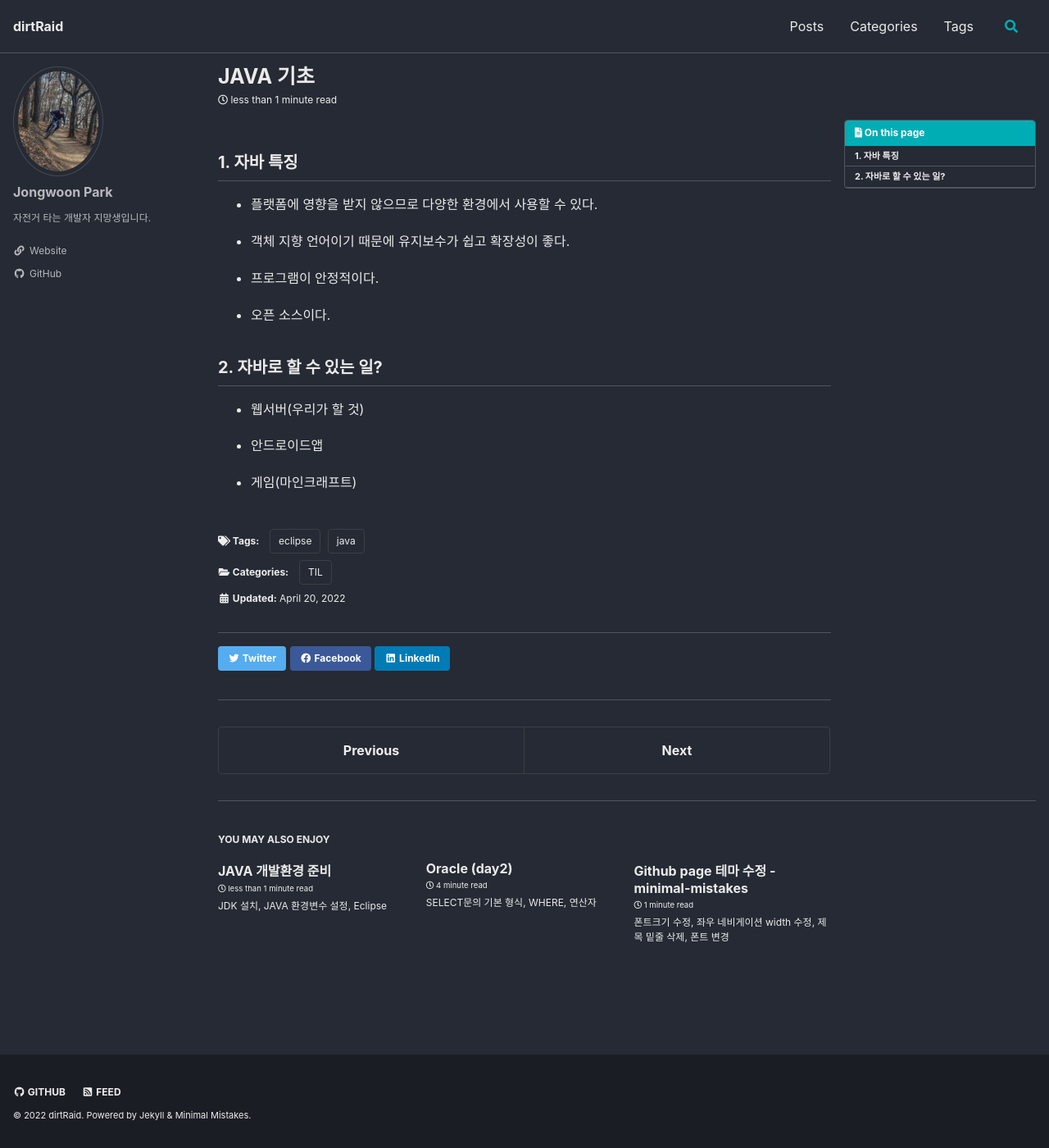
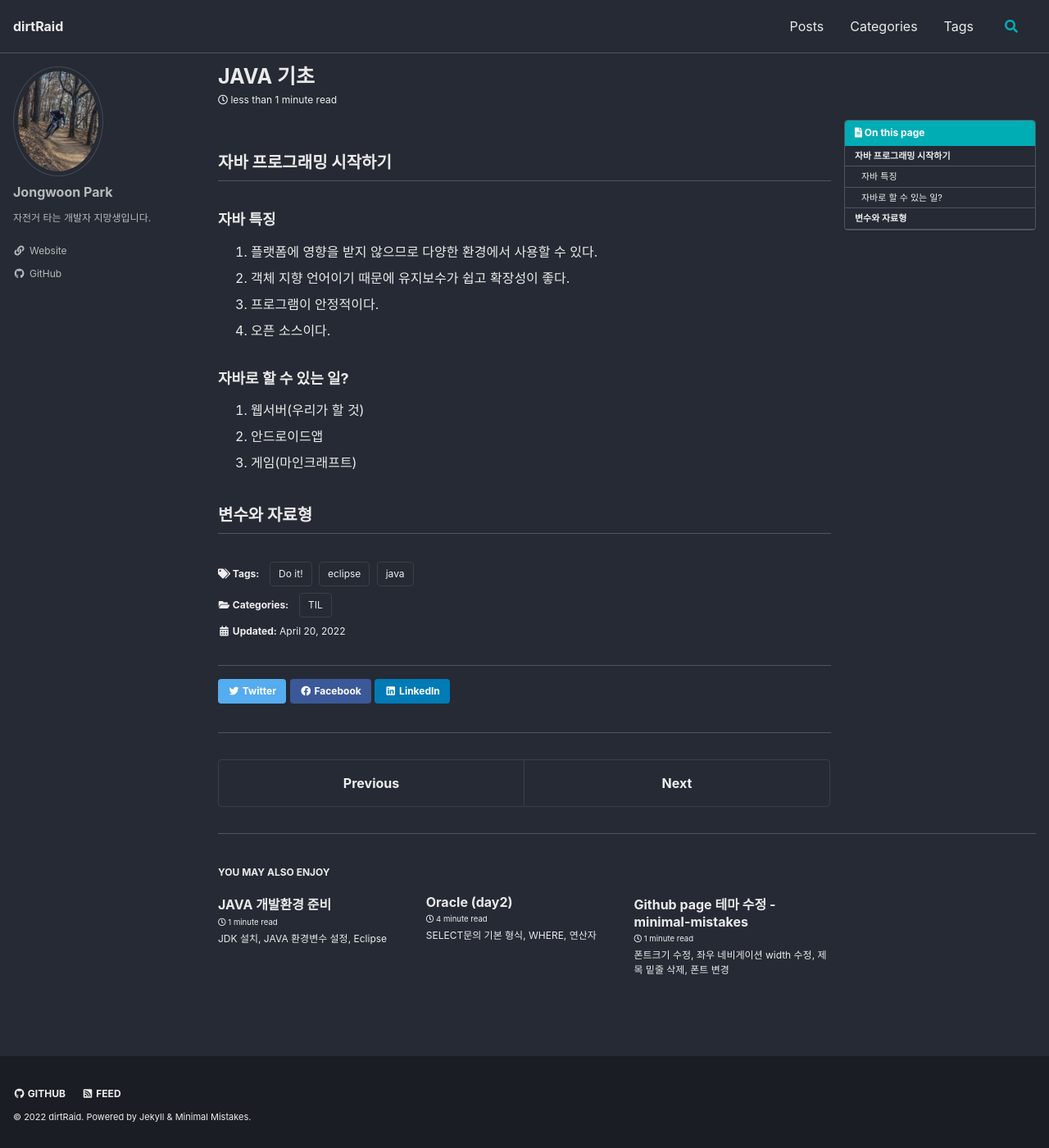
Before and after one commit to nortiz1349/dirtRaid, a Jekyll site: the page built from _posts/2022-04-21-til-java-day1-1.md, in a window 1280 px wide and 1400 px high. Shown: the whole window at 82% size. Built offline with Jekyll 4.4.1, drawn with Linux system fonts in a browser that asks for light colours; cached includes are drawn as plain includes; some web fonts are replaced.

Commit message:
JAVA 오전수업-2

````diff
--- a/_posts/2022-04-21-til-java-day1-1.md
+++ b/_posts/2022-04-21-til-java-day1-1.md
@@ -1,32 +1,32 @@
 ---
 title: "JAVA 기초"
-excerpt:
+excerpt: 수업내용 정리(Do it!)
 excerpt_separator: "<!--more-->"
 categories:
   - TIL
 tags:
   - java
   - eclipse
+  - Do it!
 
 toc: true
 toc_sticky: true
 date: 2022-04-20
 ---
 
-## 1. 자바 특징
+## 자바 프로그래밍 시작하기
 
-- 플랫폼에 영향을 받지 않으므로 다양한 환경에서 사용할 수 있다.
+### 자바 특징
 
-- 객체 지향 언어이기 때문에 유지보수가 쉽고 확장성이 좋다.
+1. 플랫폼에 영향을 받지 않으므로 다양한 환경에서 사용할 수 있다.
+2. 객체 지향 언어이기 때문에 유지보수가 쉽고 확장성이 좋다.
+3. 프로그램이 안정적이다.
+4. 오픈 소스이다.
 
-- 프로그램이 안정적이다.
+### 자바로 할 수 있는 일?
 
-- 오픈 소스이다.
+1. 웹서버(우리가 할 것)
+2. 안드로이드앱
+3. 게임(마인크래프트)
 
-## 2. 자바로 할 수 있는 일?
-
-- 웹서버(우리가 할 것)
-
-- 안드로이드앱
-
-- 게임(마인크래프트)
+## 변수와 자료형
--- a/_posts/2022-04-21-til-java-day1.md
+++ b/_posts/2022-04-21-til-java-day1.md
@@ -45,3 +45,41 @@ date: 2022-04-20
 2. `Project Name` 입력
 3. `Location` > 본인이 생성했던 워크스페이스가 맞는지 확인한다.
 4. `Java SE 11.0.14` 수업에 사용할 JRE 환경 확인.
+
+## 6. Package, Class 생성
+
+- `Package`: 다양한 자바 파일들을 관리하기 위한 폴더라고 생각하면 된다.
+
+1. `src` 폴더 > `New` > `Package`
+2. 해당 패키지 폴더에 `Class` 생성
+
+   - 클래스 이름은 대문자로 시작한다.
+   - 변수, 매서드 이름은 소문자로 시작, 단어가 이어지는 부분은 대문자
+   - `public static void main(String[] args)` 당분간 체크할 것
+
+3. 아래 코드 작성
+
+```java
+package ga.nortizbitc.exs;
+
+public class Ex1_220421 {
+
+ public static void main(String[] args) {
+  System.out.println("안녕 자바야!");
+  // 실행은 ctrl+f11, 맥은 fn+cmd+f11
+ }
+
+}
+```
+
+## 7. 자동완성 활성화
+
+1. `Search` > `Content Assist - JAVA/Editor`
+2. `Auto Activation trigger for JAVA` 에 아래 문자열 입력
+3. `<=$:{.@qwertyuioplkjhgfdsazxcvbnm_QWERTYUIOPLKJHGFDSAZXCVBNM`
+
+## 8. 단축키
+
+- 인라인 주석: `cmd` + `/`
+- 블록 주석: `fn` + `cmd` + `/`
+- Javadoc 보기: `shift` + `fn` + `f2`
````
